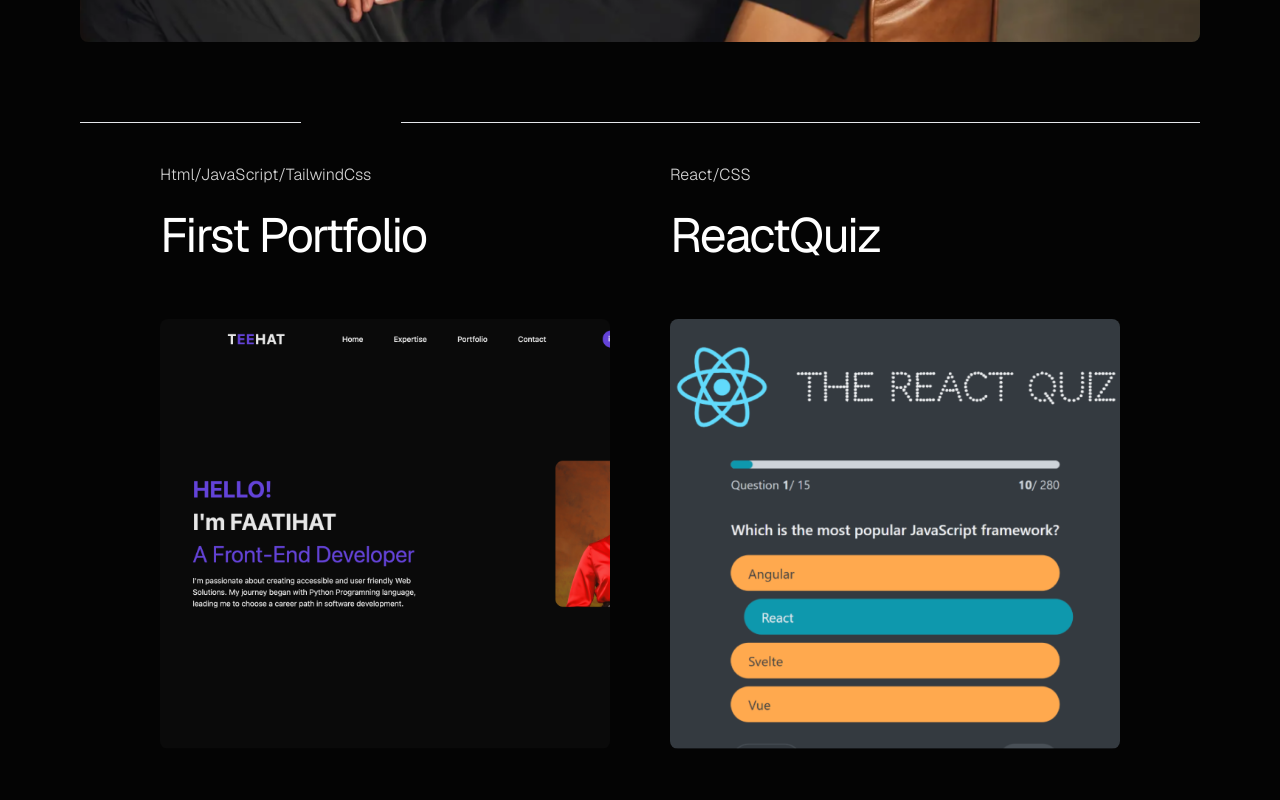
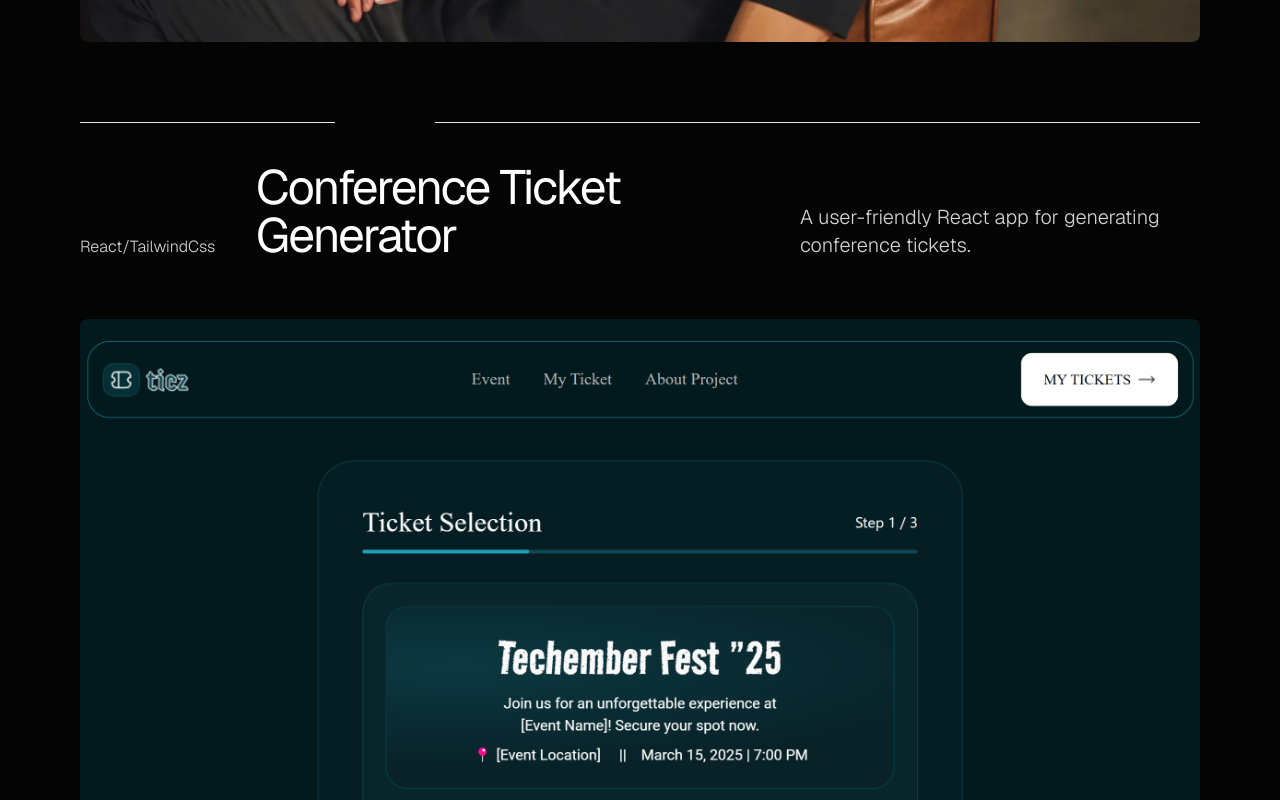
Before and after one commit to 001Pytom/mohammedFaatihat_Portfolio-25, a React (Vite) app: page / in a window 1280 px wide. Shown: the part 3820-4620 px from the top of the page. Built offline with nearby package versions, Linux system fonts and the light colour scheme.

Commit message:
feat/add update (ticket Gen)

```diff
--- a/src/sections/Projects.jsx
+++ b/src/sections/Projects.jsx
@@ -8,6 +8,7 @@ import chatGptUi from "../assets/chatgptUi.png";
 import MiniProject from "../ui/MiniProject";
 import lalasia from "../assets/lalasia.png";
 import techielove from "../assets/techielove.png";
+import ticketGenerator from "../assets/ticketGenerator.png";
 
 function Projects() {
   return (
@@ -39,6 +40,14 @@ function Projects() {
         title="Teehat Shopping Website"
         description="A sleek, React-powered e-commerce platform designed for effortless browsing and shopping."
         link="https://shooping-website.vercel.app/"
+      />
+      <MainProject
+        stack="React/TailwindCss"
+        image={ticketGenerator}
+        alt={"Conference Ticket Generator"}
+        title="Conference Ticket Generator"
+        description="A user-friendly React app for generating  conference tickets."
+        link="https://hng-12-conference-ticket-generator-2.vercel.app/"
       />
       <MiniProject
         leftItem={{
```
Also changed, not shown: src/assets/ticketGenerator.png (added).
